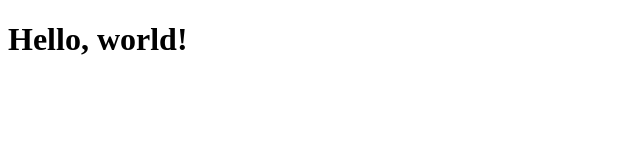
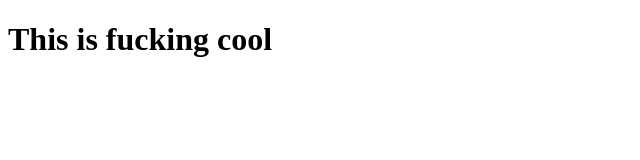
Before and after one commit to leo-developer98/Studbud, a website: page public/index.html in a window 1280 px wide. Shown: the whole page, without its empty margins (0-640 px from the left). Drawn offline with Linux system fonts and the light colour scheme.

Commit message:
express setup.2

```diff
--- a/package.json
+++ b/package.json
@@ -4,7 +4,8 @@
   "description": "Web Application Project DECO2017",
   "main": "server.js",
   "scripts": {
-    "test": "echo \"Error: no test specified\" && exit 1"
+    "test": "echo \"Error: no test specified\" && exit 1",
+    "start": "node server.js"
   },
   "repository": {
     "type": "git",
--- a/public/index.html
+++ b/public/index.html
@@ -20,7 +20,7 @@
 
 <body>
 
-  <h1>Hello, world!</h1>
+  <h1>This is fucking cool</h1>
 
 
 
```
